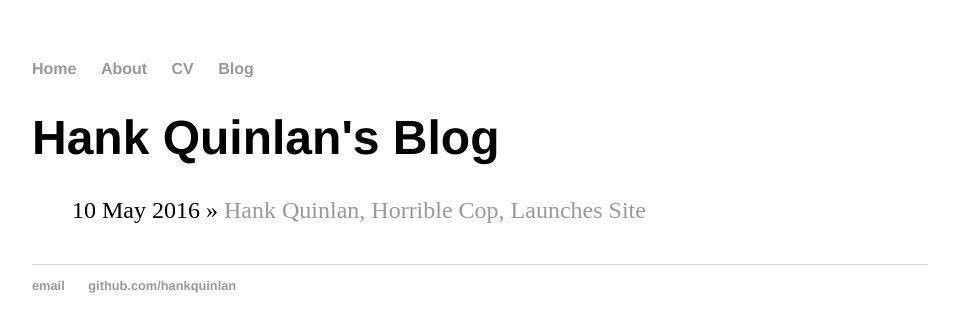
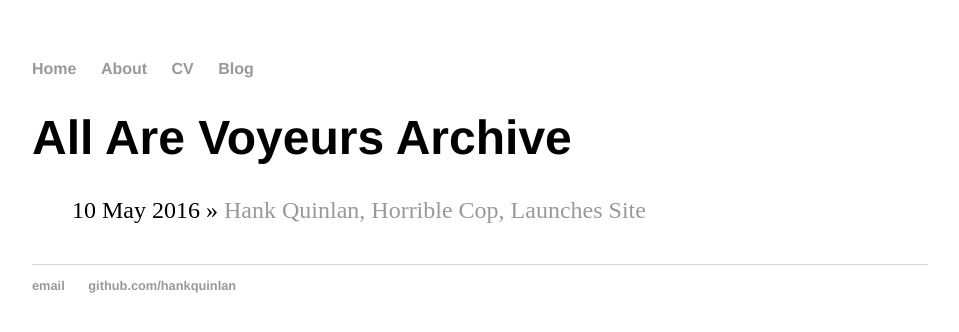
Before and after one commit to meglynkrafft/meglynkrafft.github.io, a Jekyll site: the page built from blog/index.html, in a window 1280 px wide. Shown: the top 332 px of the page, without its empty margins (160-1119 px from the left). Built offline with Jekyll 4.4.1, drawn with Linux system fonts in a browser that asks for light colours.

Commit message:
Update index.html

```diff
--- a/blog/index.html
+++ b/blog/index.html
@@ -1,6 +1,6 @@
 ---
 layout: default
-title: Hank Quinlan's Blog
+title: All Are Voyeurs Archive
 ---
 	<h1>{{ page.title }}</h1>
 	<ul class="posts">
```
